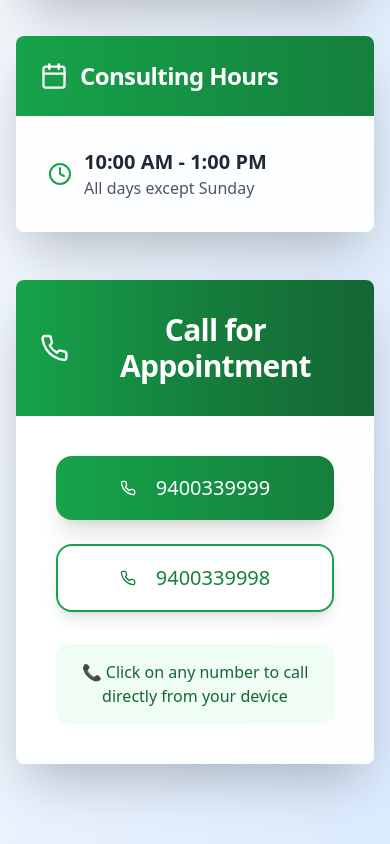
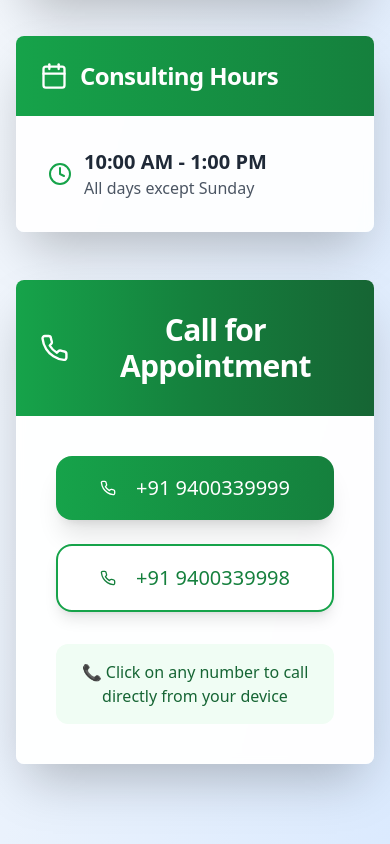
Before and after one commit to MySitesBallAd/dr-james-appointment-hub, a React (Vite) app: page / in a window 390 px wide. Shown: the part 4529-5373 px from the top of the page. Built offline with nearby package versions, Linux system fonts and the light colour scheme.

Commit message:
phone number update

```diff
--- a/src/components/Contact.tsx
+++ b/src/components/Contact.tsx
@@ -75,7 +75,7 @@ const Contact = () => {
                   size="lg"
                 >
                   <Phone className="w-6 h-6 mr-3" />
-                  9400339999
+                  +91 9400339999
                 </Button>
                 <Button
                   onClick={() => handlePhoneCall('9400339998')}
@@ -84,7 +84,7 @@ const Contact = () => {
                   size="lg"
                 >
                   <Phone className="w-6 h-6 mr-3" />
-                  9400339998
+                  +91 9400339998
                 </Button>
               </div>
               <div className="mt-8 p-4 bg-green-50 rounded-xl">
```
